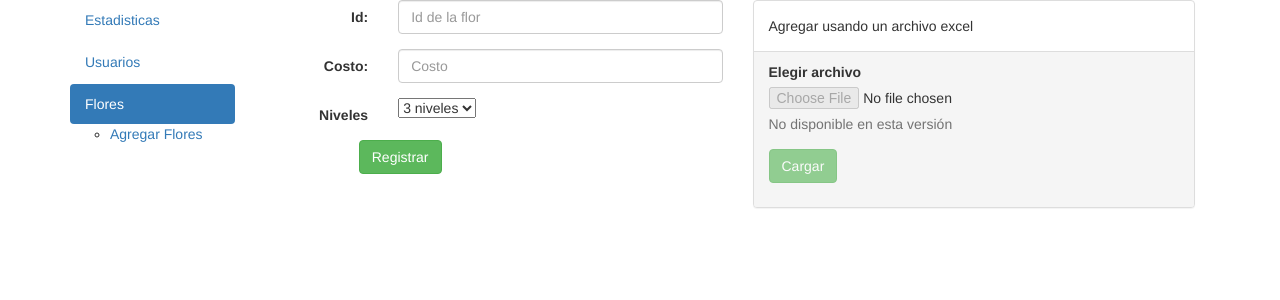
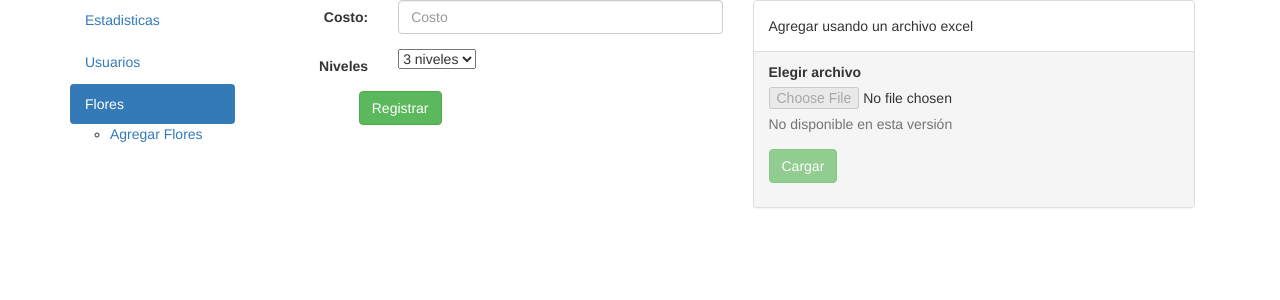
Before and after one commit to CMOT/flores, a PHP site: page /forms/agregarFlores.php in a window 1280 px wide. Shown: the part 136-436 px from the top of the page. Run offline with PHP 8.4, Linux system fonts and the light colour scheme; the visitor is signed in with stand-in values (Sample User, id 1).

Commit message:
insercion de flores con id secuencial

```diff
--- a/forms/agregarFlores.php
+++ b/forms/agregarFlores.php
@@ -113,12 +113,6 @@ if(isset($_SESSION['correo']) && $_SESSION['rol']=='admin' || $_SESSION['rol']==
                 <section class="col-lg-6">
                     <form class="form-horizontal" action="../php/insertar.php?flor=1" method="POST">
                         <div class="form-group">
-                            <label for="inputID" class="col-sm-3 control-label">Id:</label>
-                            <div class="col-sm-9">
-                                <input type="text" name="id" class="form-control" id="inputID" placeholder="Id de la flor">
-                            </div>
-                        </div>
-                        <div class="form-group">
                             <label for="inputCosto" class="col-sm-3 control-label">Costo:</label>
                             <div class="col-sm-9">
                                 <input type="text" name="costo" class="form-control" id="inputCosto" placeholder="Costo">
--- a/php/insertar.php
+++ b/php/insertar.php
@@ -28,11 +28,11 @@ if (isset($_GET['user'])) {
         header("location:../pages/admin/usuarios.php");
     }
 } else if ($_GET['flor']) {
-    $id= $_POST['id'];
+
     $costo = $_POST['costo'];
     $nivel = $_POST['nivel'];
     if (!empty($costo)) {
-        $sql = "INSERT INTO flor(id_flor, costo, tipo) values ($id, $costo,$nivel)";
+        $sql = "INSERT INTO flor( costo, tipo) values ( $costo,$nivel)";
 
         $res = mysql_query($sql, $con);
         if ($res) {
```
